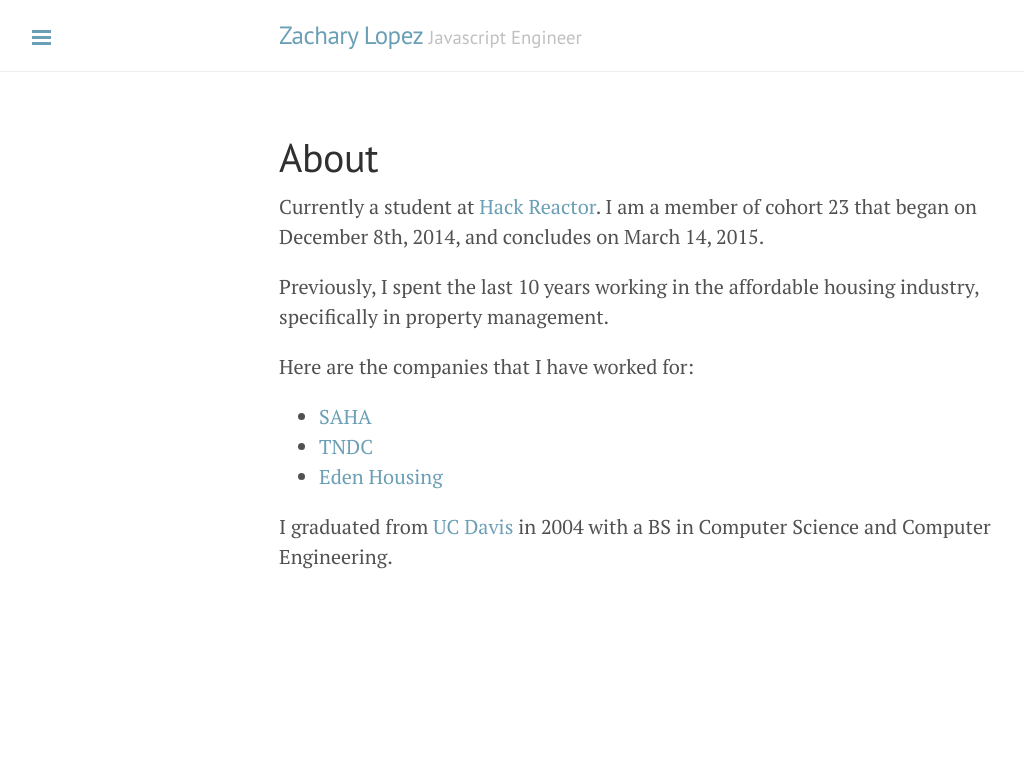
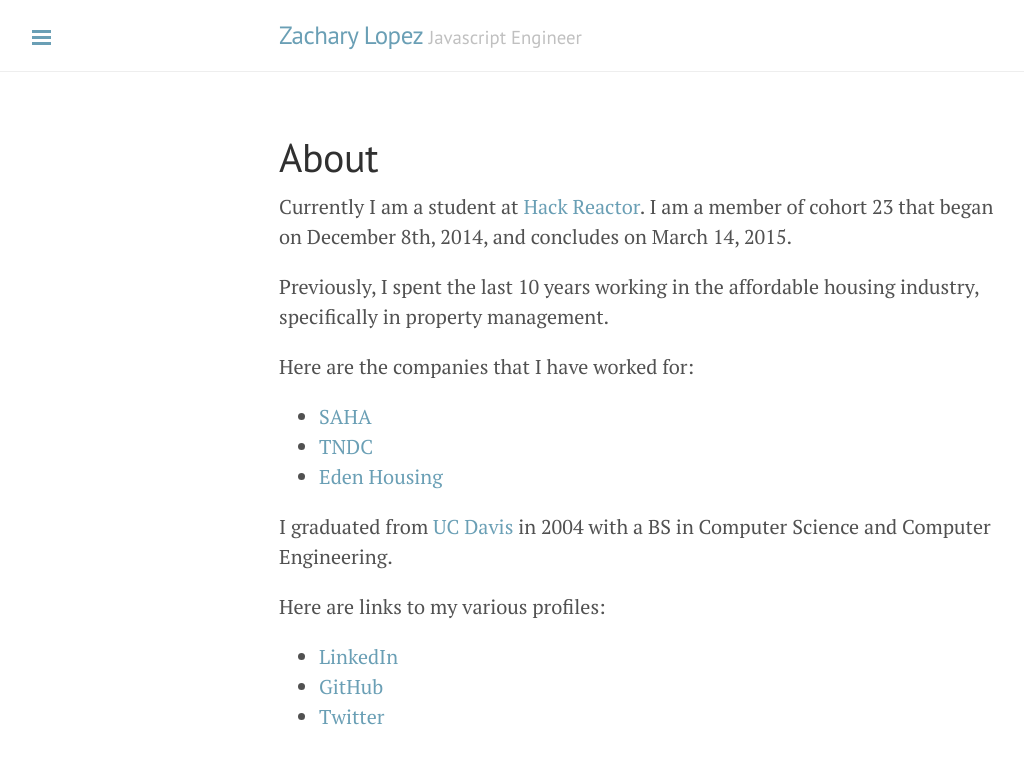
Before and after one commit to zdlopez/zdlopez.github.io, a Jekyll site: the page built from about.md, in a window 1280 px wide. Shown: the top 764 px of the page, without its empty margins (1-1025 px from the left). Built offline with Jekyll 4.4.1, drawn with Linux system fonts in a browser that asks for light colours; Markdown is read by kramdown in place of the engine named in the settings.

Commit message:
update about

```diff
--- a/about.md
+++ b/about.md
@@ -3,7 +3,7 @@
 title: About
 ---
 
-Currently a student at [Hack Reactor](http://www.hackreactor.com).  I am a member of cohort 23 that began on December 8th, 2014, and concludes on March 14, 2015.
+Currently I am a student at [Hack Reactor](http://www.hackreactor.com).  I am a member of cohort 23 that began on December 8th, 2014, and concludes on March 14, 2015.
 
 Previously, I spent the last 10 years working in the affordable housing industry, specifically in property management.
 
@@ -14,3 +14,9 @@
 * [Eden Housing](http://www.edenhousing.org)
 
 I graduated from [UC Davis](http://www.ucdavis.edu) in 2004 with a BS in Computer Science and Computer Engineering.
+
+Here are links to my various profiles:
+
+* [LinkedIn](https://www.linkedin.com/in/zacharylopez)
+* [GitHub](https://github.com/zdlopez)
+* [Twitter](https://twitter.com/zdlopez)
```
